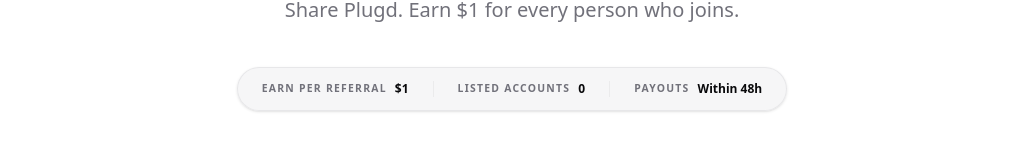
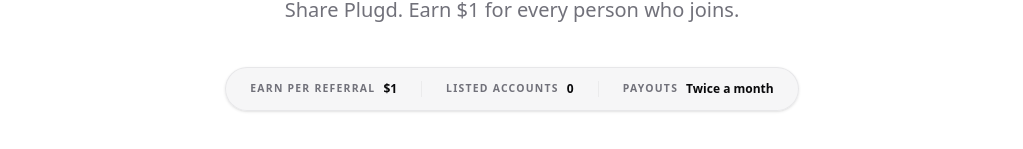
Before and after one commit to Ravishankar802/The-Plugd, a Next.js app: page / in a window 1280 px wide. Shown: the part 168-317 px from the top of the page, without its empty margins (128-1151 px from the left). Built offline with nearby package versions, Linux system fonts and the light colour scheme; no server answers; the database is empty.

Commit message:
Update payout frequency to Twice a month

```diff
--- a/src/components/DashboardProfileView.tsx
+++ b/src/components/DashboardProfileView.tsx
@@ -734,7 +734,7 @@ export default function DashboardProfileView() {
               </div>
 
               <p className="text-[0.75rem] text-muted text-center font-medium flex items-center justify-center gap-2">
-                Earnings are processed manually within 48 hours.
+                Payouts are processed twice a month.
                 <Link href="https://x.com/ravx003" target="_blank" className="text-[#f97316] font-bold hover:underline inline-flex items-center gap-1">
                   Contact Support <ExternalLink className="w-3 h-3" />
                 </Link>
--- a/src/components/HomeClient.tsx
+++ b/src/components/HomeClient.tsx
@@ -309,7 +309,7 @@ export default function HomeClient({
 
                 <div className="flex items-center gap-2 relative z-10">
                   <span className="text-[0.65rem] text-muted uppercase tracking-[0.12em] font-bold">Payouts</span>
-                  <span className="text-[0.75rem] font-bold text-foreground">Within 48h</span>
+                  <span className="text-[0.75rem] font-bold text-foreground">Twice a month</span>
                 </div>
               </div>
             </div>
```
